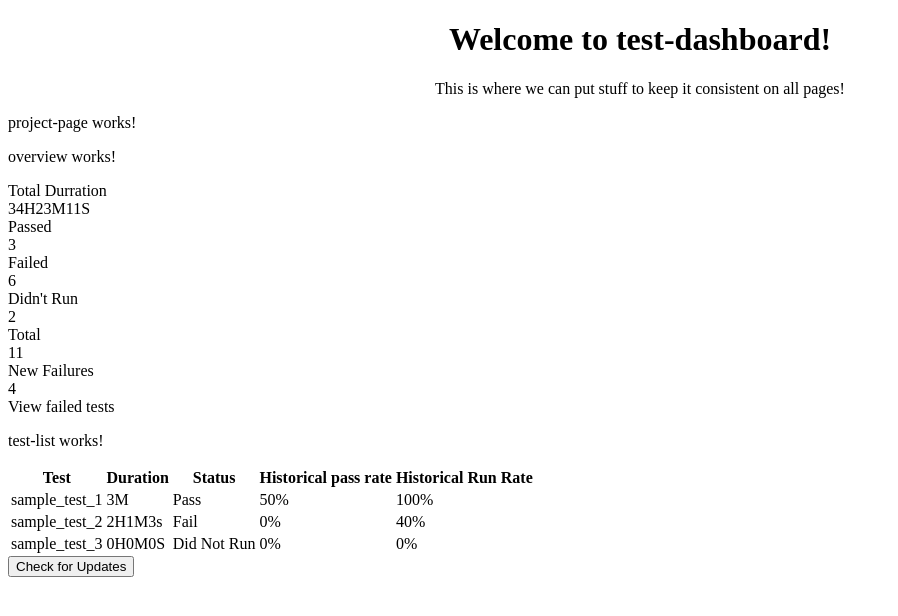
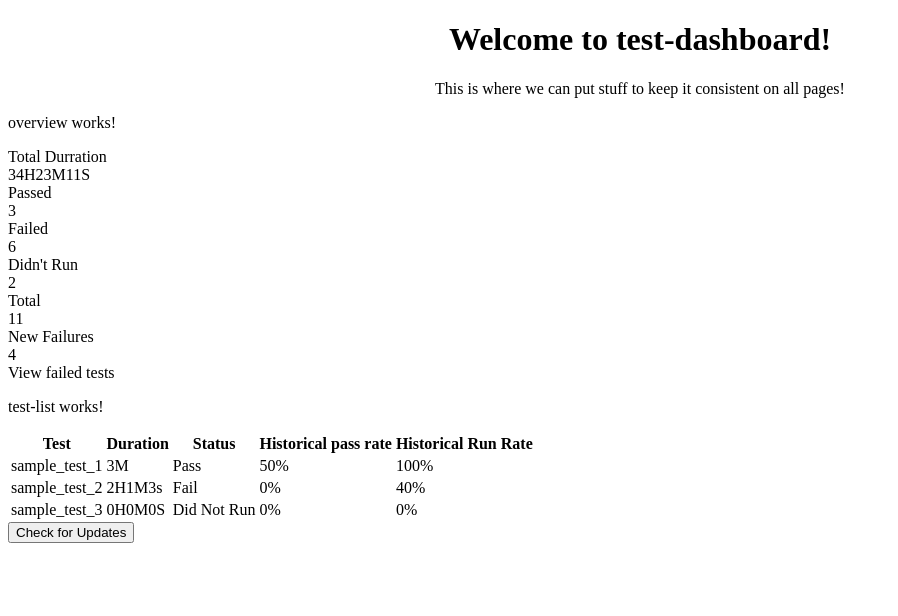
Before and after one commit to Alexandria-Davis/test-dashboard, an Angular app in the folder test-dashboard/: page / in a window 1280 px wide. Shown: the top 616 px of the page, without its empty margins (0-898 px from the left). Built offline with nearby package versions, Linux system fonts and the light colour scheme.

Commit message:
add ionic to package.json

```diff
--- a/test-dashboard/package.json
+++ b/test-dashboard/package.json
@@ -23,7 +23,8 @@
     "rxjs": "~6.3.3",
     "tslib": "^1.9.0",
     "zone.js": "~0.8.26",
-    "xml2js": "0.4.19"
+    "xml2js": "0.4.19",
+    "@ionic/angular": "4.0.2"
   },
   "devDependencies": {
     "@angular-devkit/build-angular": "^0.12.4",
--- a/test-dashboard/src/app/project-page/project-page.component.html
+++ b/test-dashboard/src/app/project-page/project-page.component.html
@@ -1,6 +1,3 @@
-<p>
-  project-page works!
-</p>
 <project-overview></project-overview>
 <div class="pie"></div>
 <project-test-list></project-test-list>
```
Also changed, not shown: 1 other file (tests, documents, lock files or other folders).
